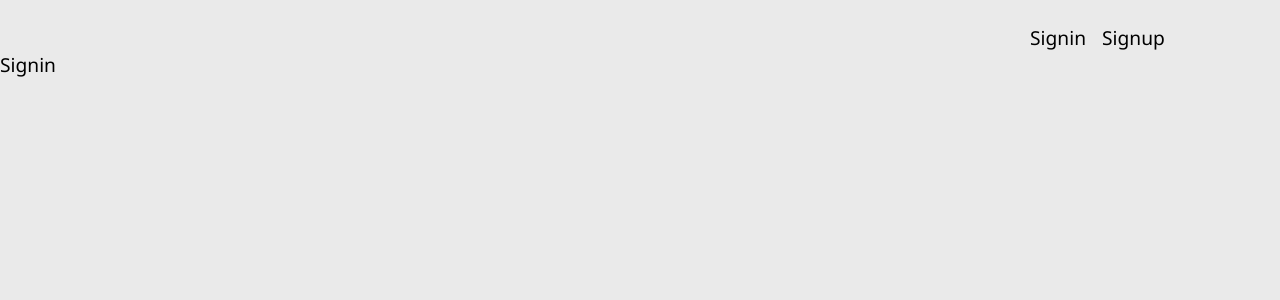
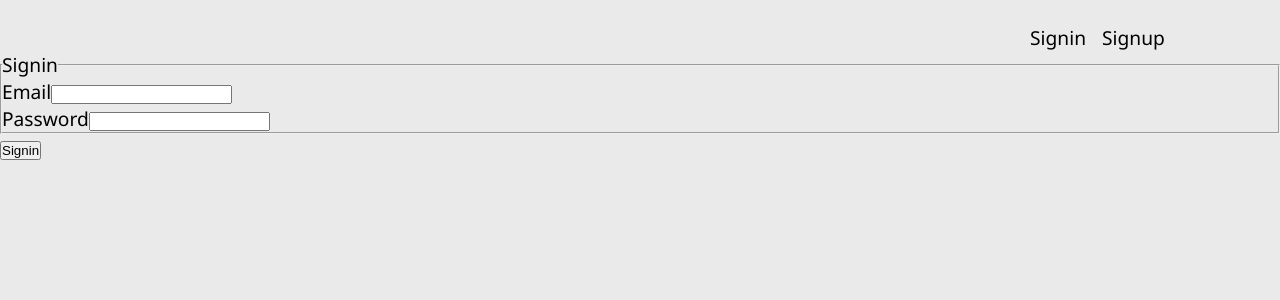
Before and after one commit to Usman-Ubaid/user-auth, a React (Vite) app in the folder frontend/: page /signin in a window 1280 px wide. Shown: the top 300 px of the page. Built offline with nearby package versions, Linux system fonts and the light colour scheme; the HTML template or start-up script is replaced by a standard one.

Commit message:
use reusable form components in sigin page

```diff
--- a/frontend/src/pages/Signin.tsx
+++ b/frontend/src/pages/Signin.tsx
@@ -1,9 +1,15 @@
 import Layout from "../components/Layout";
+import Fieldset from "../components/formComponents/Fieldset";
 
 const Signin = () => {
   return (
     <Layout>
-      <div>Signin</div>
+      <div className="form-wrapper">
+        <form className="form">
+          <Fieldset legend="Signin" />
+          <input type="submit" value="Signin" />
+        </form>
+      </div>
     </Layout>
   );
 };
```
